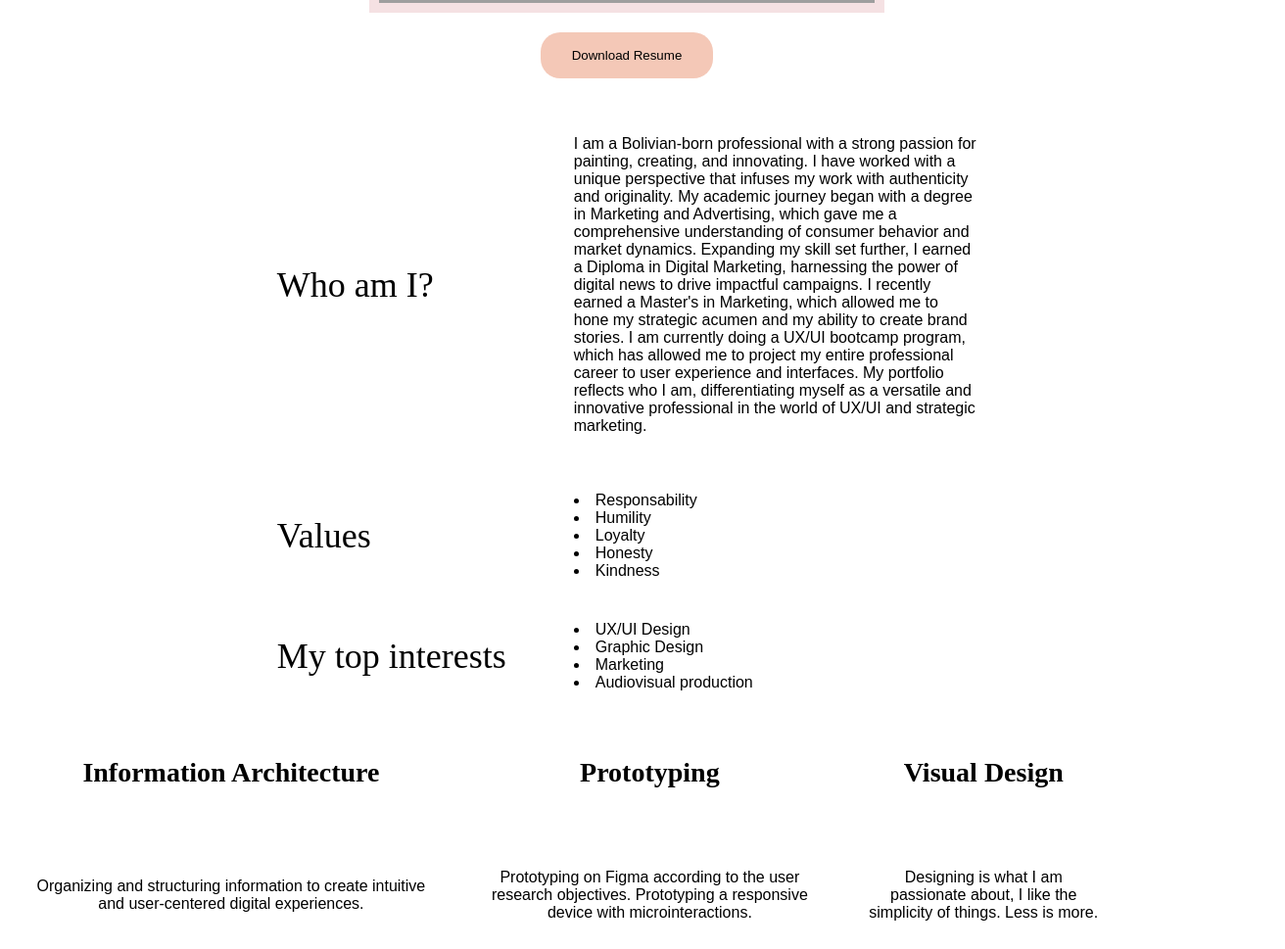
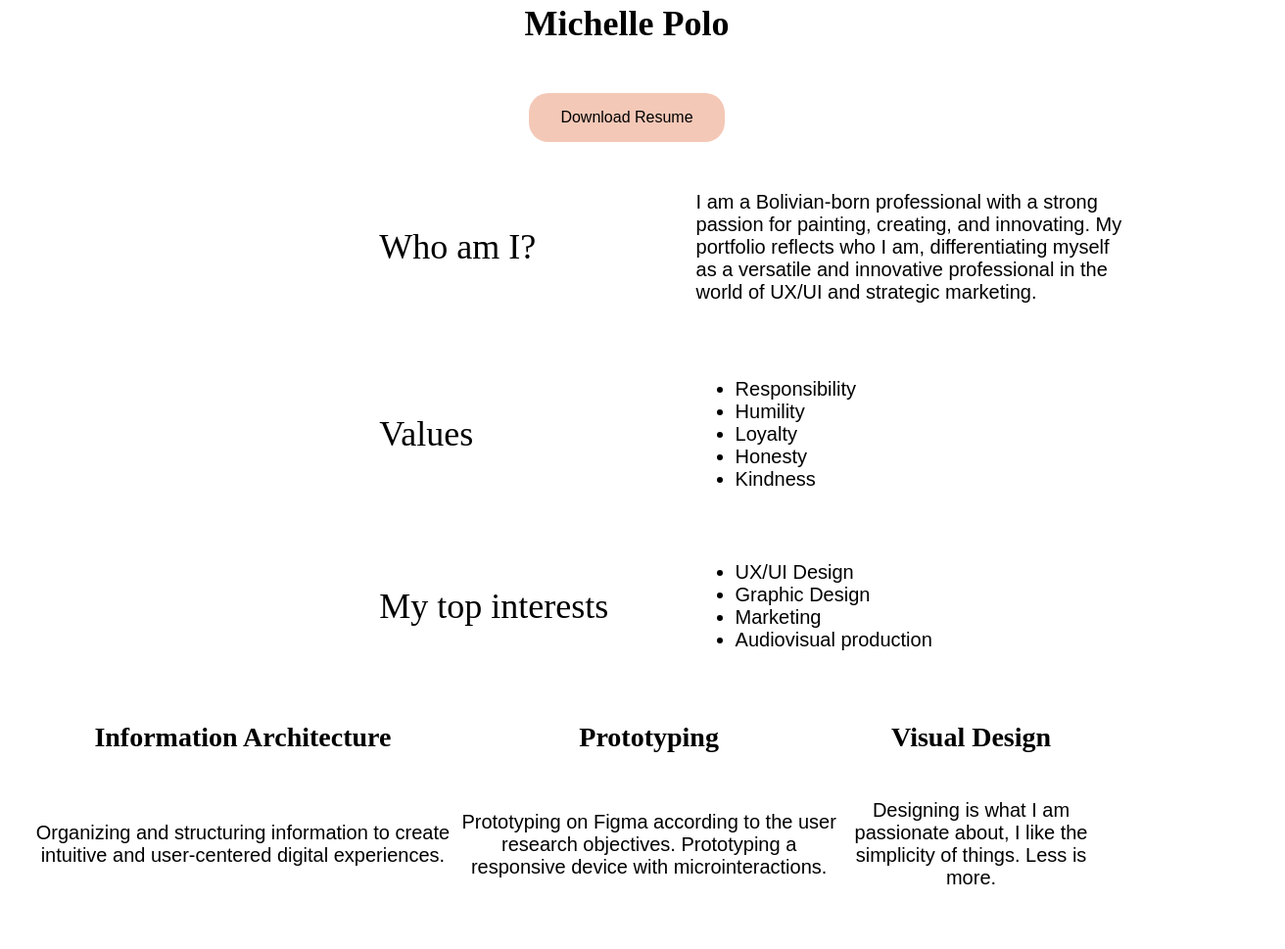
Before and after one commit to michellepolo/UX_UI_HW_18, a plain HTML site: page index.html in a window 1280 px wide. Shown: the part 915-1884 px from the top of the page at 98% size, 1312 px wide, since content can reach past the window. Drawn offline with Linux system fonts and the light colour scheme; grey boxes are pictures that could not be loaded.

Commit message:
Last update july31st

```diff
--- a/css/styles.css
+++ b/css/styles.css
@@ -50,10 +50,8 @@ nav{
     font-family: Arial, Helvetica, sans-serif;
 }
 header{
-    width: 100%;
     justify-content: center;
     align-items: center;
-    padding: 20px;
     background-image: url("../images/Vector\ 1navbackground.png");
     background-size: cover;
     background-position: center;
@@ -69,6 +67,7 @@ header{
     background-size: 50%;
     display: flex;
     justify-content: center;
+    text-align: center;
 }
 .story{
     color: black;
@@ -83,6 +82,10 @@ header{
     font-size: 36px;
     font-family: 'Playfair Display', serif;
 }
+.toolstable{
+    padding: 20px;
+    width: 90%;
+ }
 .information{
     text-align: center;
 }
@@ -120,6 +123,7 @@ footer ul{
     justify-content: center;
     display: flex;
     align-items: center;
+    padding-inline-start: 0px;
 }
 footer li{
     list-style: none;
@@ -132,6 +136,7 @@ footer li{
 .me{
     display: flex;
     justify-content: center;
+    align-items: center;
 }
 .projects{
     display: flex;
@@ -150,11 +155,17 @@ footer li{
     width: 40%;
     padding: 20px;
 }
-#mywork{
+.mywork{
     display: flex;
     flex-direction: column;
     align-items: center;
+    display: grid;
 }
+@media screen and (max-width: 800px){
+    .mywork {
+         background-color: red;
+          }
+        }
 h2{
     color: black;
     font-size: 28px;
@@ -166,10 +177,11 @@ button{
     border: none;
     padding: 16px 32px;
     cursor: pointer;
+    font-size: 16px;
 }
 p, .me li{
     color: black;
-    font-size: 16px;
+    font-size: 20px;
     font-family: 'Work Sans', sans-serif;
 }
 .connect{
@@ -191,3 +203,23 @@ p, .me li{
 .letsconnect{
     text-align: center;
 }
+#socialmedia{
+    display: flex;
+    justify-content: center;
+}
+.grid-container {
+    display: grid;
+    grid-template-columns: 40% 60%;
+    gap: 20px;
+    justify-content: center;
+    align-items: center;
+    width: 60%;
+    margin-left: 20%;
+  }
+    .grid-item {
+    padding: 10px;
+    display: flex;
+  }
+  .me {
+    width: 100%;
+  }
--- a/index.html
+++ b/index.html
@@ -19,46 +19,48 @@
   </nav>
 </header>
 
-<section>
+<section id="Aboutme">
   <h1 class="story">About me</h1>
   <div class="about">
     <img src="./images/Michu_2023-5.jpg" width="40%" class="photo">
+  </div>
+  <div>
+    <h1>Michelle Polo</h1>
   </div>
   <div class="center">
     <button>Download Resume</button>
 </section>
 
 <section class="me">
-  <table cellpadding="20px" width="60%">
-    <tr>
-      <td class="who">Who am I?</td>
-      <td>
-        <p>I am a Bolivian-born professional with a strong passion for painting, creating, and innovating. I have worked with a unique perspective that infuses my work with authenticity and originality. My academic journey began with a degree in Marketing and Advertising, which gave me a comprehensive understanding of consumer behavior and market dynamics. Expanding my skill set further, I earned a Diploma in Digital Marketing, harnessing the power of digital news to drive impactful campaigns. I recently earned a Master's in Marketing, which allowed me to hone my strategic acumen and my ability to create brand stories. I am currently doing a UX/UI bootcamp program, which has allowed me to project my entire professional career to user experience and interfaces. My portfolio reflects who I am, differentiating myself as a versatile and innovative professional in the world of UX/UI and strategic marketing.</p>
-      </td>
-    </tr>
-    <tr>
-      <td class="who" width="40%">Values</td>
-      <td>
-        <li>Responsability</li>
+  <div class="grid-container">
+    <div class="grid-item who">Who am I?</div>
+    <div class="grid-item">
+      <p>I am a Bolivian-born professional with a strong passion for painting, creating, and innovating. My portfolio reflects who I am, differentiating myself as a versatile and innovative professional in the world of UX/UI and strategic marketing.</p>
+    </div>
+    <div class="grid-item who">Values</div>
+    <div class="grid-item">
+      <ul>
+        <li>Responsibility</li>
         <li>Humility</li>
         <li>Loyalty</li>
         <li>Honesty</li>
         <li>Kindness</li>
-      </td>
-    </tr>
-    <tr>
-      <td class="who" width="40%">My top interests</td>
-      <td>
+      </ul>
+    </div>
+    <div class="grid-item who">My top interests</div>
+    <div class="grid-item">
+      <ul>
         <li>UX/UI Design</li>
         <li>Graphic Design</li>
         <li>Marketing</li>
         <li>Audiovisual production</li>
-      </td>
-    </tr>
-  </table>
+      </ul>
+    </div>
+  </div>
 </section>
+
 <section>
-  <table cellpadding="20px" width="90%">
+  <table class="toolstable">
     <tr>
       <td class="information" width="40%"><h2>Information Architecture</h2></td>
       <td class="information"><h2>Prototyping</h2></td>
@@ -72,7 +74,7 @@
   </table>
 </section>
 
-<section>
+<section id="toolsiknow">
   <div>
    <h1 class="tools">Tools I Know</h1>
    <div class="flexcontainer">
@@ -108,9 +110,9 @@
    </div></div>
 </section>
 
-<section id="mywork">
+<section class="mywork">
   <h1>My Work</h1>
-  <div class="projects">
+   <div class="projects">
     <div class="projectsimage">
       <img src="./images/wemind-prototype image 2wemindapp.png">
     </div>
@@ -132,7 +134,7 @@
   </div>
 </section>
 
-  <section>
+  <section id="personalcontact">
     <div>
       <h1>Contact</h1>
     </div>
@@ -141,8 +143,8 @@
     </div>
   </section>
 
-<section>
-  <div class="flexcontainer">
+<section id="iconscontact">
+  <div id="socialmedia">
      <div class="icons-sm">
       <img src="./images/linkedin.png">
       </div>
```
